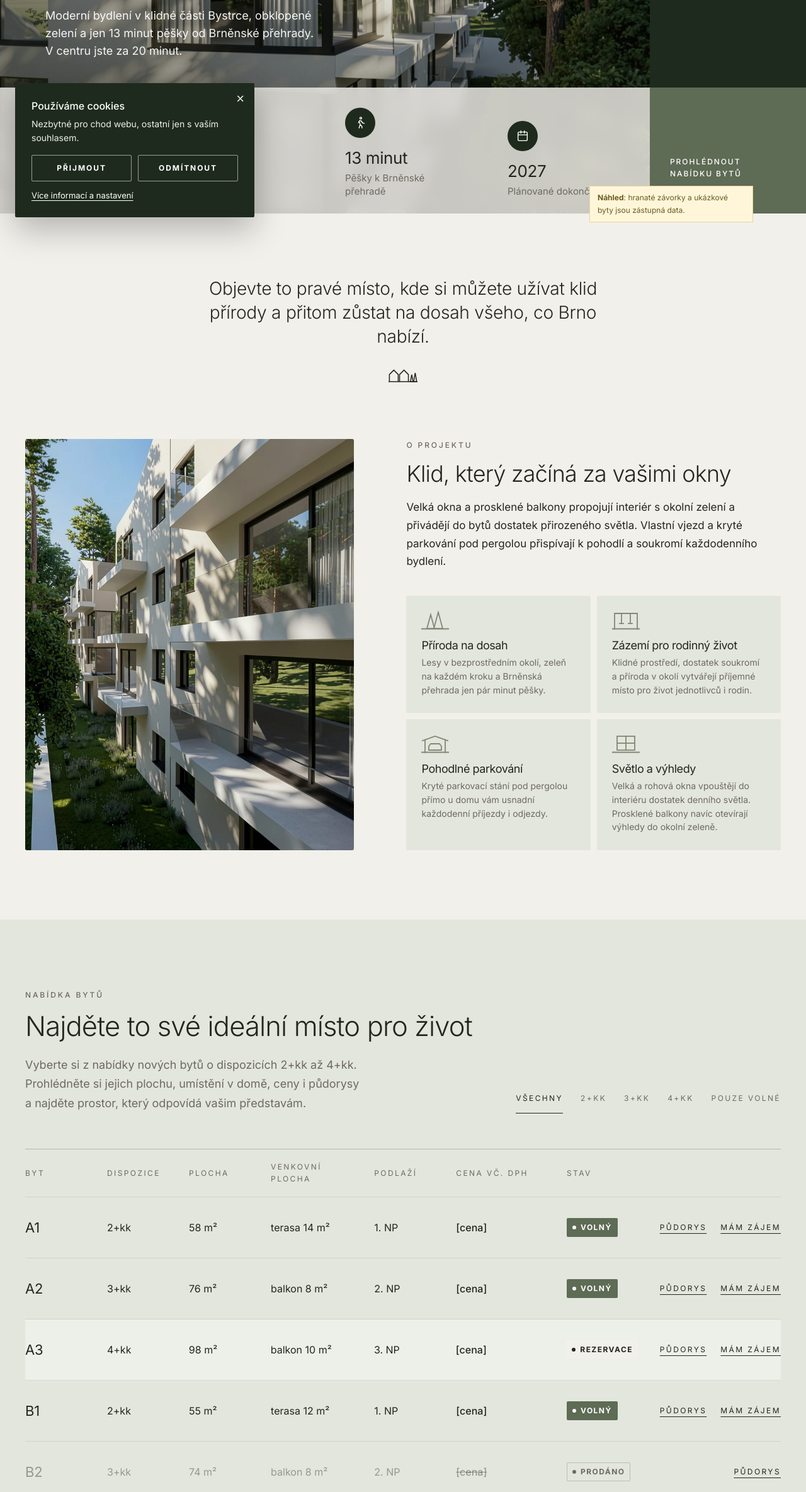
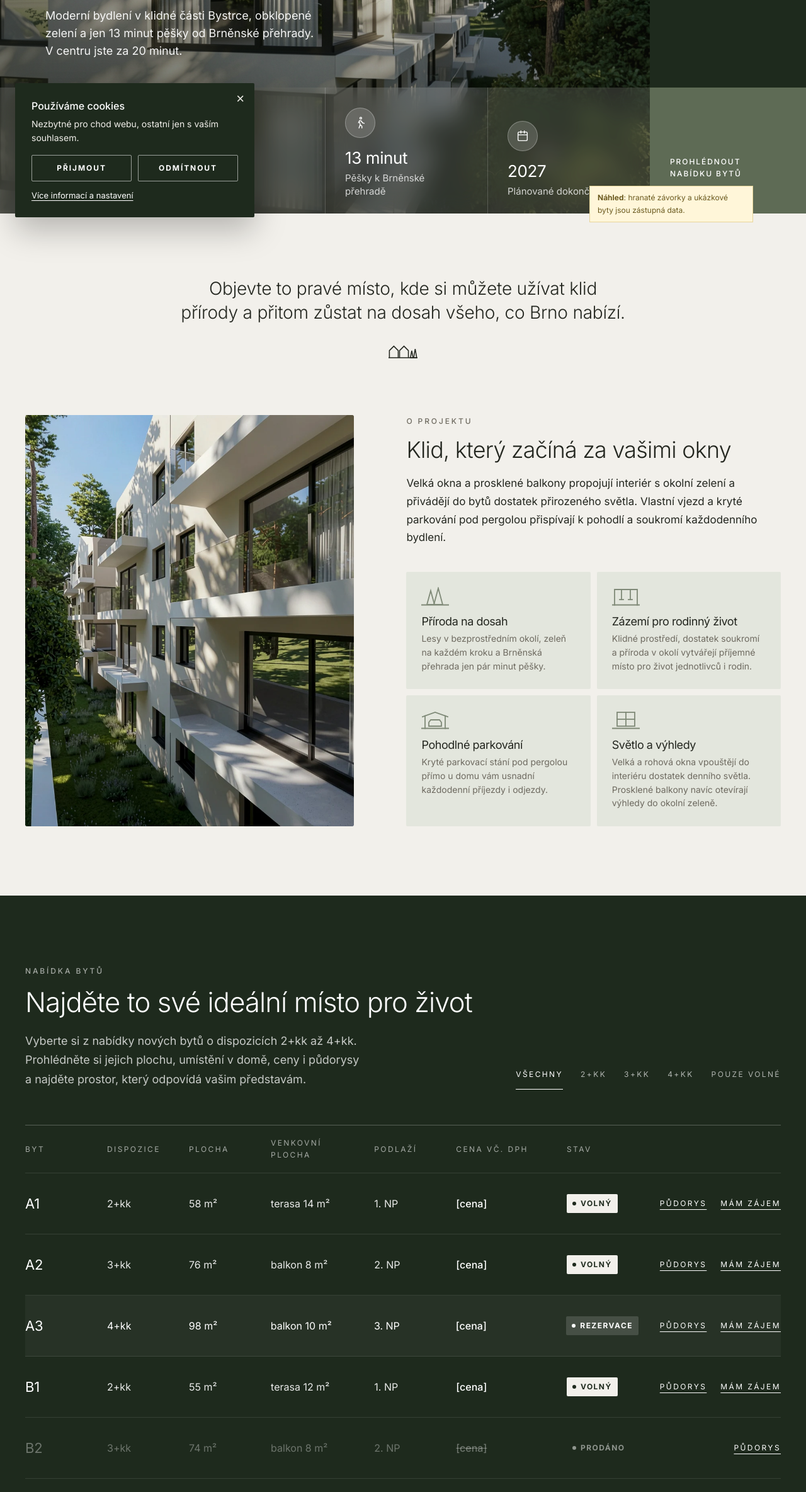
Before and after one commit to silviemolkova1-hash/web-bystrc, a plain HTML site: page index.html in a window 1280 px wide. Shown: the part 431-2800 px from the top of the page at 63% size. Drawn offline with Linux system fonts and the light colour scheme.

Commit message:
Skleněné sloupce v úvodu, tlačítko v hlavičce, manifest na 2 řádky, nový nadpis lokality, bílá a zelená pozadí
Co-Authored-By: Claude Opus 5.5 <noreply@anthropic.com>
Claude-Session: https://claude.ai/code/session_01H9SPLWmZt7MXtULPHt2MWe

```diff
--- a/index.html
+++ b/index.html
@@ -1662,6 +1662,54 @@ section.steps-sec .step.on,section.steps-sec .step:hover{box-shadow:0 14px 34px
 .ov-type,.ov-type button{background:#F2F0EB}
 .ov-gmap{background:rgba(242,240,235,.9)}
 .totop,.cookie-ico{background:#F2F0EB!important;color:#23261F}
+
+/* skleněné sloupečky v úvodu */
+@media(min-width:1001px){
+.heroB .hb-st,.heroB .hb-st:first-child,.heroB .hb-st:nth-child(odd),.heroB .hb-st:nth-child(even),.heroB .hb-st:nth-child(3){background:rgba(255,255,255,.14)!important;backdrop-filter:blur(18px) saturate(1.2);-webkit-backdrop-filter:blur(18px) saturate(1.2);box-shadow:inset 1px 0 0 rgba(255,255,255,.18)}
+.heroB .hb-st:first-child{box-shadow:none}
+.heroB .hb-st b{color:#fff}
+.heroB .hb-st .hb-l{color:rgba(255,255,255,.78)}
+.heroB .hb-ic{background:rgba(255,255,255,.16);color:#fff;box-shadow:inset 0 0 0 1px rgba(255,255,255,.28)}
+.heroB .hb-shade{background:linear-gradient(0deg,rgba(18,22,14,.7) 0%,rgba(18,22,14,.32) 36%,rgba(18,22,14,0) 60%),linear-gradient(90deg,rgba(18,22,14,.38) 0%,rgba(18,22,14,0) 60%)}
+}
+/* tlačítko v hlavičce stejné jako blok v úvodu */
+header.hd5 .hcta,header.hd5.scrolled .hcta{background:#5E6B55;color:#fff}
+header.hd5 .hcta:hover,header.hd5.scrolled .hcta:hover{background:#6B7862;color:#fff}
+/* manifest na dva řádky */
+@media(min-width:1001px){.manifest{max-width:1040px;text-wrap:balance}}
+/* lokalita: nadpis vlevo, text vpravo zarovnané nahoru */
+section#lokalita .loc-head{display:grid;grid-template-columns:5fr 6fr;gap:80px;align-items:start;margin-bottom:56px}
+section#lokalita .loc-head h2{margin:0}
+section#lokalita .loc-head .lead{padding-top:34px;max-width:620px;font-size:17px;line-height:1.65;color:#6E6A60}
+section#lokalita .loc-head .lead p{margin:0}
+section#lokalita .loc-head .lead p+p{margin-top:16px}
+@media(max-width:900px){section#lokalita .loc-head{grid-template-columns:1fr;gap:20px}section#lokalita .loc-head .lead{padding-top:0}}
+/* pozadí sekcí: bílá místo světle zelené, standardy zůstávají světle zelené */
+section#galerie{background:#FFFFFF}
+section#standard{background:#E3E6DD}
+/* nabídka bytů: tmavě zelená */
+section#byty{background:#1E2A1D;color:#fff}
+section#byty h2{color:#fff}
+section#byty .eyebrow{color:rgba(255,255,255,.6)}
+section#byty .lead,section#byty p.foot,section#byty .foot{color:rgba(255,255,255,.75)}
+section#byty .chip{color:rgba(255,255,255,.65)}
+section#byty .chip:hover,section#byty .chip.on{color:#fff;border-color:#fff}
+section#byty .table{border-top-color:rgba(255,255,255,.25)}
+section#byty .row{border-color:rgba(255,255,255,.1);color:rgba(255,255,255,.9)}
+section#byty .row.h{color:rgba(255,255,255,.6)}
+section#byty .row:not(.h):hover{background:rgba(255,255,255,.05)}
+section#byty .row .id,section#byty .row .price{color:#fff}
+section#byty .link{color:#fff}
+section#byty .link:hover{color:#F2F0EB;opacity:.75}
+section#byty .st.free{background:#F2F0EB!important;color:#1E2A1D!important}
+section#byty .st.res{background:rgba(255,255,255,.14)!important;color:#fff!important;box-shadow:none!important}
+section#byty .st.sold{background:transparent!important;color:rgba(255,255,255,.5)!important;box-shadow:none!important}
+section#byty .row.is-res{background:rgba(255,255,255,.04)}
+section#byty .row.is-res,section#byty .row.is-res span{color:#fff}
+section#byty .row.is-sold,section#byty .row.is-sold .id,section#byty .row.is-sold .price{color:rgba(255,255,255,.35)}
+section#byty .u-cta{background:#5E6B55;color:#fff}
+section#byty .u-cta:hover{background:#6B7862}
+@media(min-width:1001px){.about .intro,section#projekt .intro{max-width:1100px}.manifest{max-width:1000px;text-wrap:balance}}
 </style>
 </head>
 <body>
@@ -1753,7 +1801,7 @@ section.steps-sec .step.on,section.steps-sec .step:hover{box-shadow:0 14px 34px
   <div class="wrap">
     <div class="loc-head rv">
       <div>
-        <p class="eyebrow">Lokalita</p><h2>Brno na dosah. Příroda za rohem.</h2>
+        <p class="eyebrow">Lokalita</p><h2>Brno na dosah.<br>Příroda za rohem.</h2>
       </div>
       <div class="lead"><p>Bystrc patří k&nbsp;nejzelenějším částem Brna. Projekt vzniká v&nbsp;klidném prostředí obklopeném lesy, jen kousek od Brněnské přehrady. Na procházku do přírody můžete vyrazit přímo od domu, zatímco do centra Brna se autem dostanete přibližně za 20&nbsp;minut.</p><p>Každodenní pohodlí doplňuje občanská vybavenost v&nbsp;okolí, dobrá dostupnost služeb i&nbsp;možnosti aktivního odpočinku.</p></div>
     </div>
```
